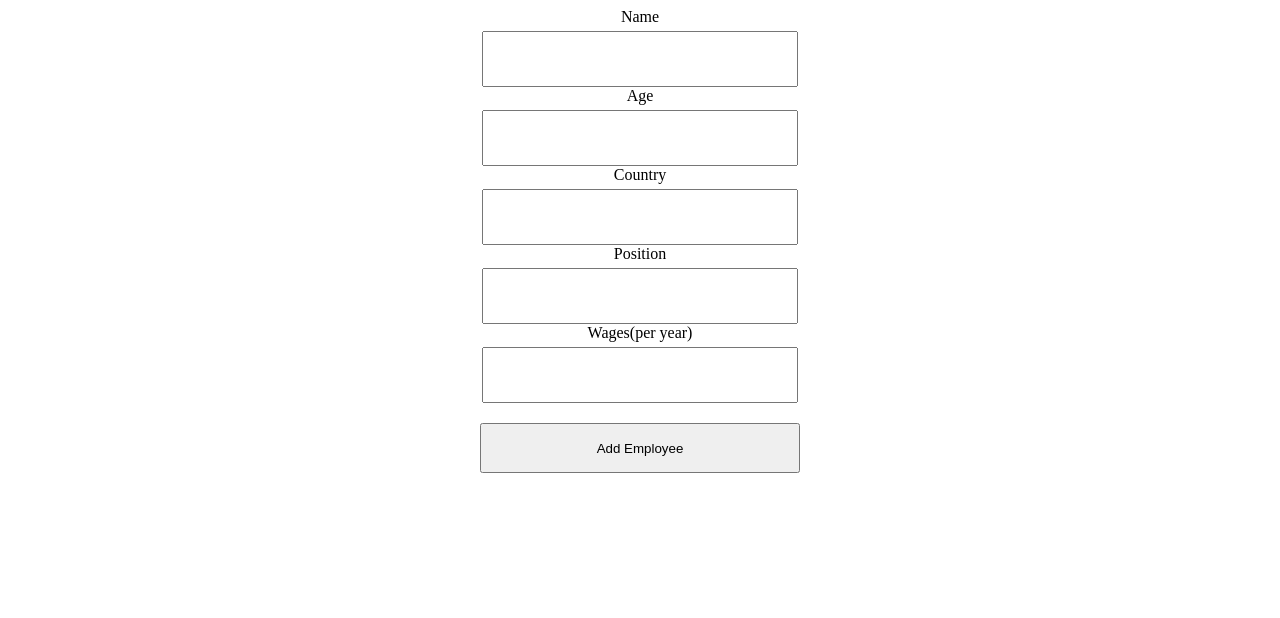
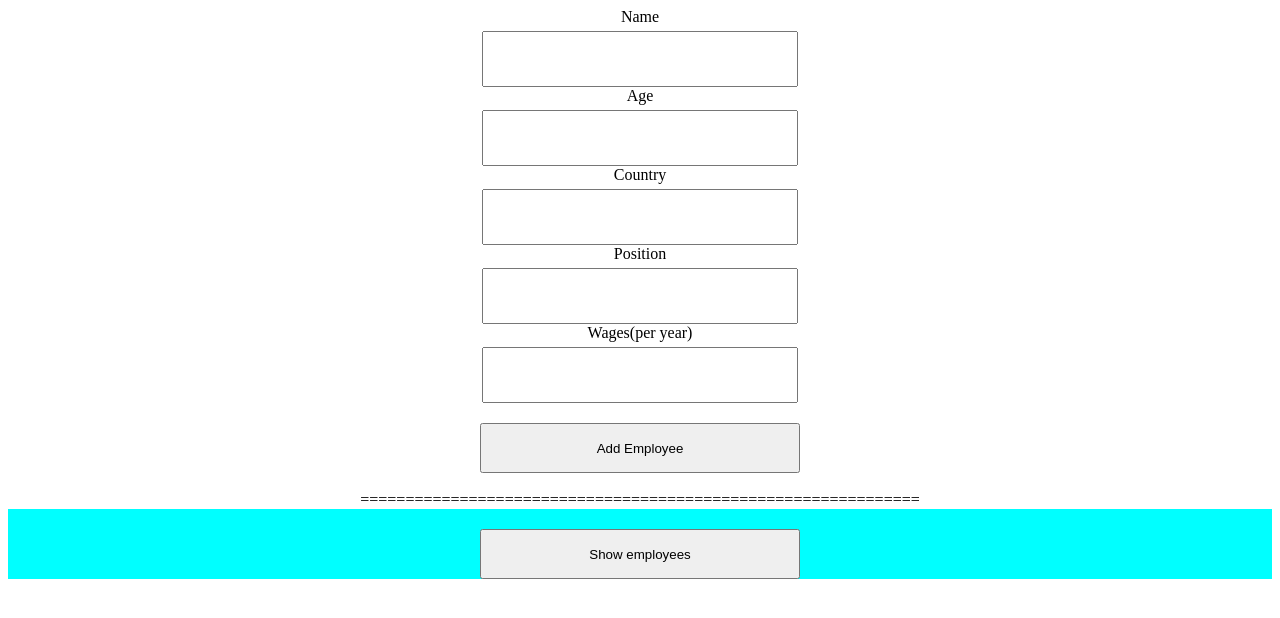
Before and after one commit to Francisomondi/NodeFT, a React (Create React App) app in the folder client/: page / in a window 1280 px wide. Shown: the top 618 px of the page. Built offline with nearby package versions, Linux system fonts and the light colour scheme.

Commit message:
display employes button

```diff
--- a/client/src/App.css
+++ b/client/src/App.css
@@ -31,3 +31,10 @@
   cursor: pointer;
 
 }
+.employees{
+  align-items: center;
+  width: 100%;
+  display: flex;
+  background-color: aqua;
+  flex-direction: column;
+}
--- a/client/src/App.js
+++ b/client/src/App.js
@@ -42,7 +42,16 @@ function App() {
         addEmployee
       } > Add Employee </button>
 
+      <br></br>
+      ==============================================================
+      <div className="employees">
+        <button>Show employees</button>
+      </div>
+
+
     </div>
+
+
 
 
 
```
